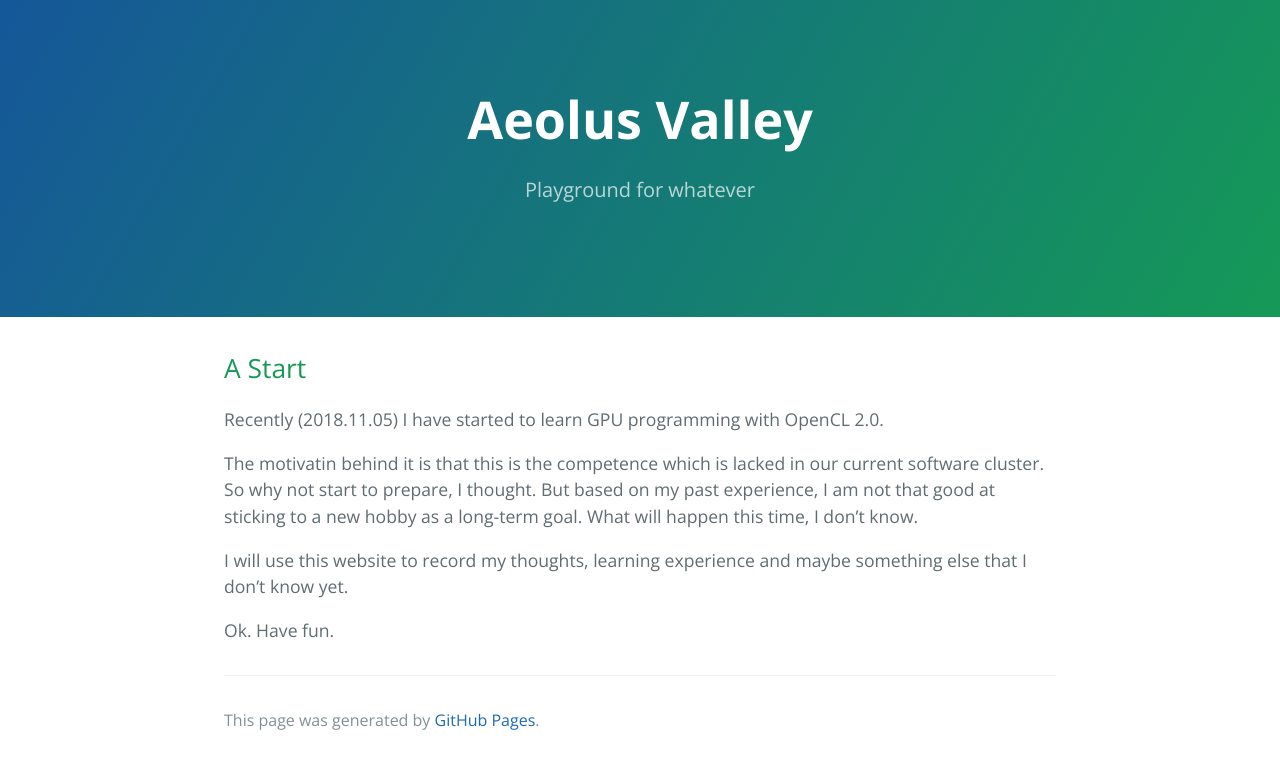
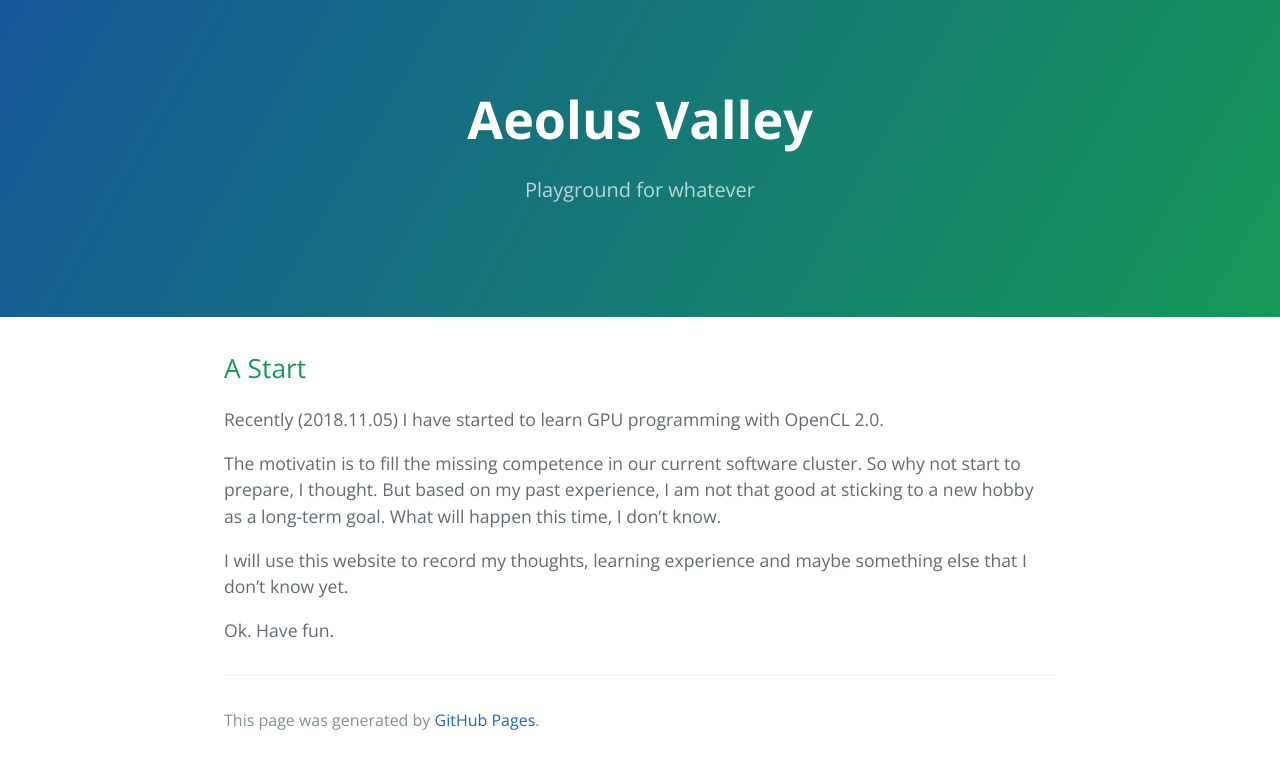
Before and after one commit to AeolusZhao/aeoluszhao.github.io, a Jekyll site: the page built from thoughts/AStart.md, in a window 1280 px wide. Shown: the top 769 px of the page. Built offline with Jekyll 4.4.1, drawn with Linux system fonts in a browser that asks for light colours; our own code applies the rules of GitHub Pages for plain Markdown files.

Commit message:
Update AStart.md

```diff
--- a/thoughts/AStart.md
+++ b/thoughts/AStart.md
@@ -1,8 +1,11 @@
+---
+layout: default
+---
 ## A Start
 
 Recently (2018.11.05) I have started to learn GPU programming with OpenCL 2.0.
 
-The motivatin behind it is that this is the competence which is lacked in our current software cluster. So why not start to prepare, I thought. But based on my past experience, I am not that good at sticking to a new hobby as a long-term goal. What will happen this time, I don’t know.
+The motivatin is to fill the missing competence in our current software cluster. So why not start to prepare, I thought. But based on my past experience, I am not that good at sticking to a new hobby as a long-term goal. What will happen this time, I don’t know.
 
 I will use this website to record my thoughts, learning experience and maybe something else that I don't know yet.
 
```
